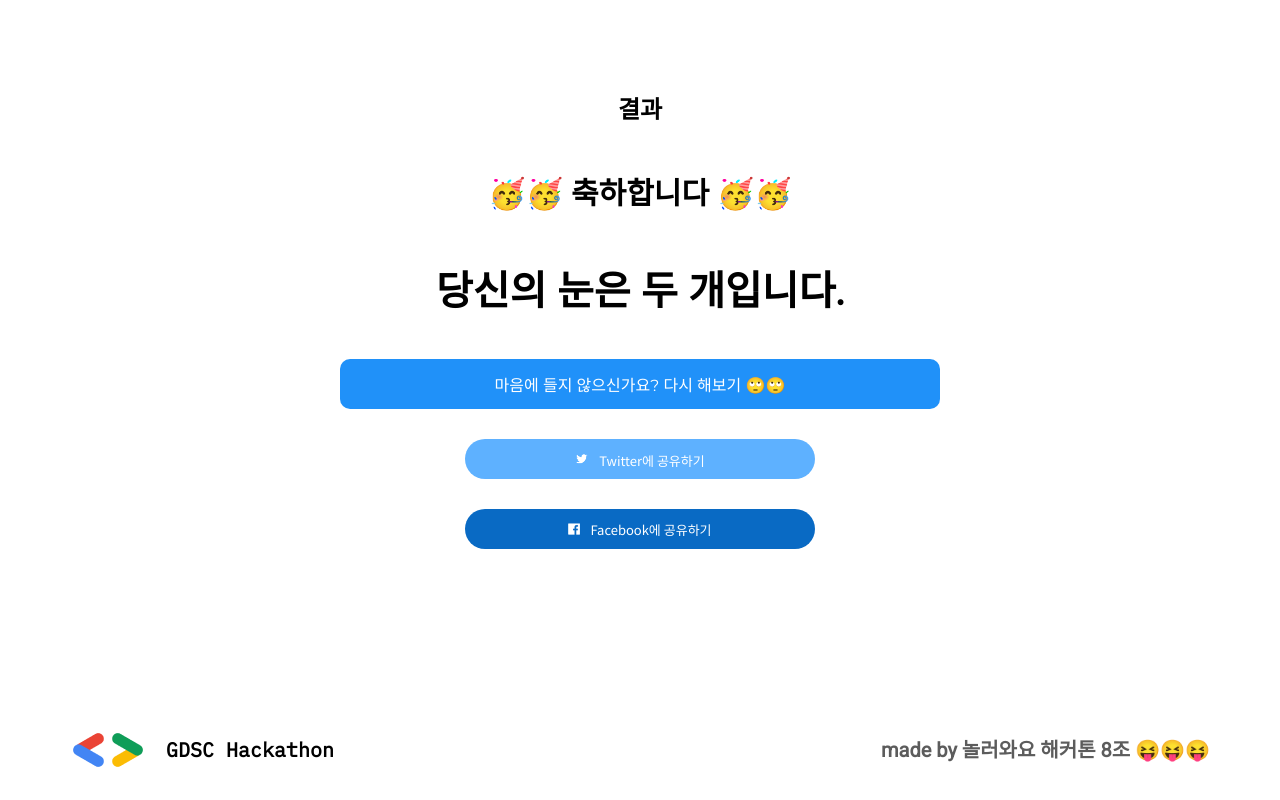
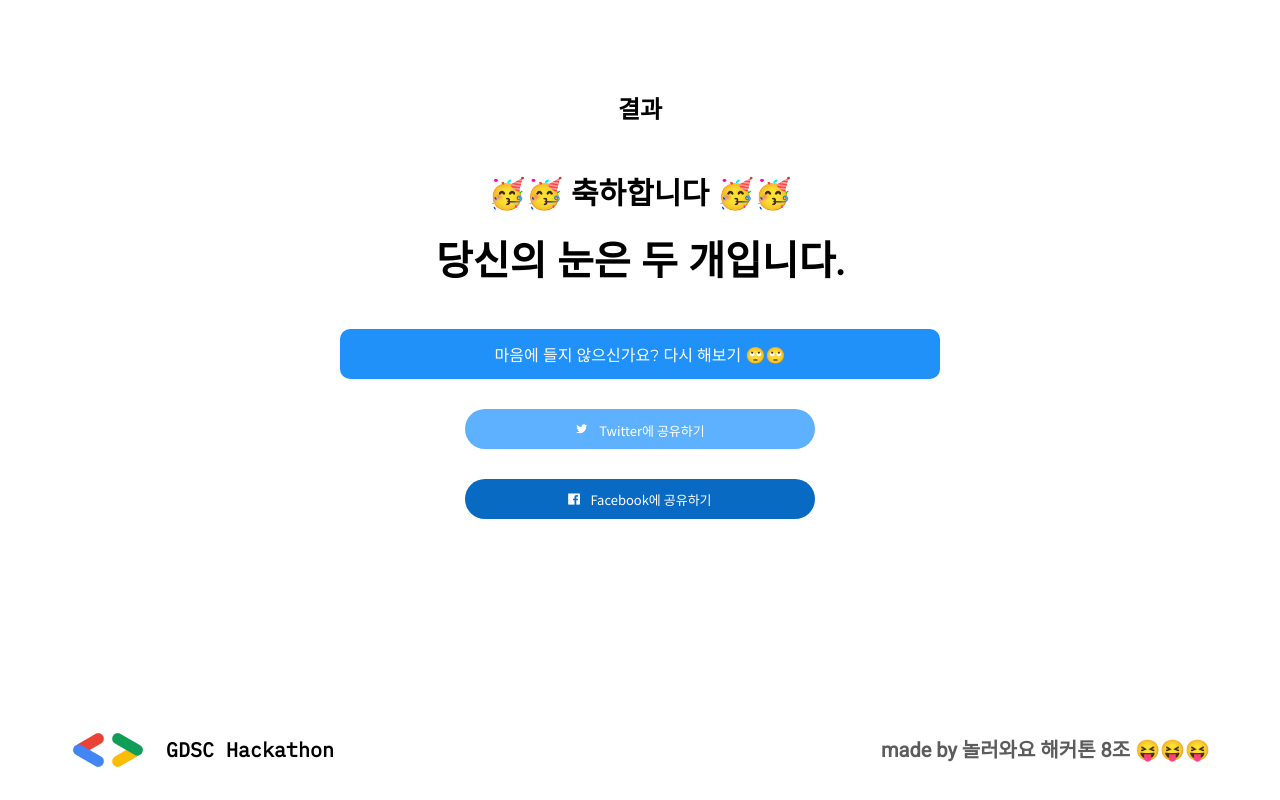
Before and after one commit to kasterra/kasterra-nollowa-random-service, a React (Create React App) app: page /result in a window 1280 px wide. Built offline with nearby package versions, Linux system fonts and the light colour scheme.

Commit message:
modify result scss

```diff
--- a/src/pages/Result.scss
+++ b/src/pages/Result.scss
@@ -29,7 +29,7 @@
   }
 }
 .Result_box {
-  margin: 40px 0;
+  margin: 10px 0 40px;
   span {
     font-style: normal;
     font-weight: 700;
```
